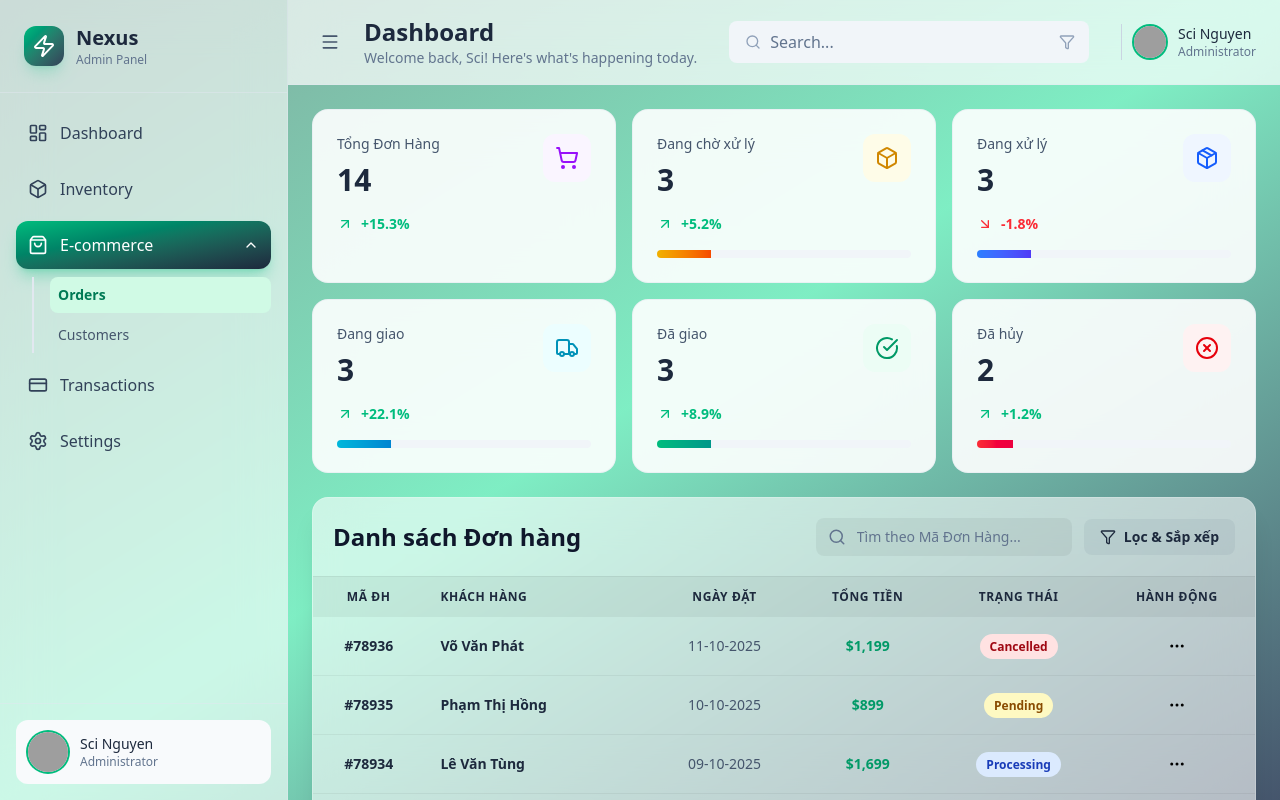
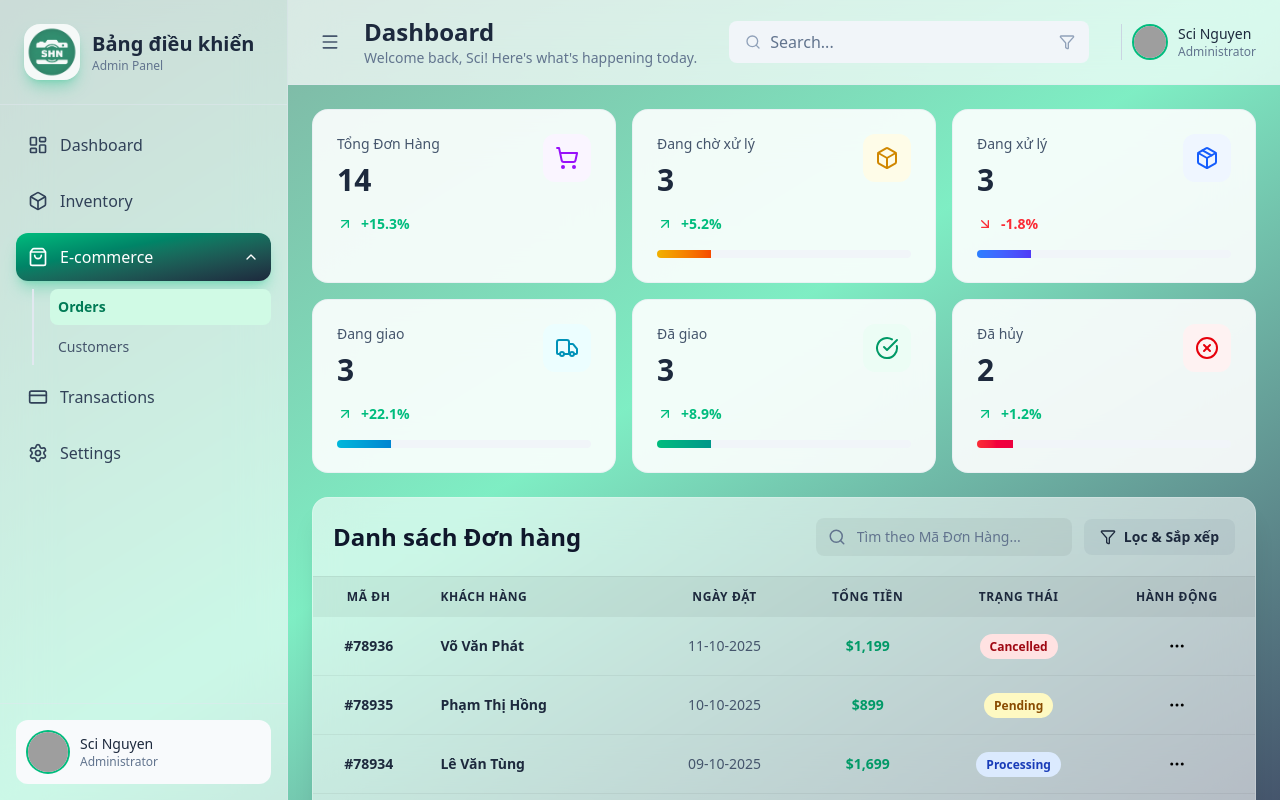
Before and after one commit to son3005/Web-Camera-Shop, a React (Vite) app in the folder frontend/: page /admin/orders in a window 1280 px wide. Built offline with nearby package versions, Linux system fonts and the light colour scheme; grey boxes are pictures that could not be loaded.

Commit message:
fix: chỉnh lại logo và thêm biến để thay đổi nhanh dữ liệu

```diff
--- a/frontend/src/components/layout/Admin/Header.jsx
+++ b/frontend/src/components/layout/Admin/Header.jsx
@@ -2,14 +2,14 @@
 import React from "react";
 import { Menu, Search, Filter, Sun, Moon } from "lucide-react";
 
-/**
- * Header component đã được sửa lại.
- * Nó không còn tự quản lý state 'theme' nữa.
- * Thay vào đó, nó nhận 'theme' và hàm 'onToggleTheme' từ props
- * do component cha (AdminLayout) truyền xuống.
- */
+
 function Header({ sidebarCollapsed, onToggleSidebar, theme, onToggleTheme }) {
 
+  const admin = {
+    name: "Sci Nguyen",
+    role: "Administrator",
+    avatar: "https://i.pinimg.com/1200x/1e/d0/2f/1ed02f1396fcf5662d0345aaeb408f18.jpg",
+  };
   // TOÀN BỘ LOGIC QUẢN LÝ THEME (useState, useEffect) ĐÃ BỊ XÓA BỎ KHỎI ĐÂY.
 
   return (
@@ -55,13 +55,13 @@ function Header({ sidebarCollapsed, onToggleSidebar, theme, onToggleTheme }) {
           {/* Thông tin người dùng */}
           <div className="flex items-center space-x-3 pl-3 border-l border-slate-300 dark:border-slate-700">
             <img
-              src="https://i.pinimg.com/1200x/1e/d0/2f/1ed02f1396fcf5662d0345aaeb408f18.jpg"
+              src={admin.avatar}
               alt="Avatar"
               className="w-8 h-8 rounded-full ring-2 ring-emerald-500"
             />
             <div className="hidden md:block">
-              <p className="text-sm font-medium text-slate-800 dark:text-slate-300">Sci Nguyen</p>
-              <p className="text-xs text-slate-500 dark:text-slate-400">Administrator</p>
+              <p className="text-sm font-medium text-slate-800 dark:text-slate-300">{admin.name}</p>
+              <p className="text-xs text-slate-500 dark:text-slate-400">{admin.role}</p>
             </div>
           </div>
         </div>
--- a/frontend/src/components/layout/Admin/Sidebar.jsx
+++ b/frontend/src/components/layout/Admin/Sidebar.jsx
@@ -2,10 +2,13 @@
 
 import React, { useState } from "react";
 import { NavLink, useLocation } from "react-router-dom";
+import logo from "../../../assets/images/Logo.png";
 import {
   Settings, LayoutDashboard, Users, ShoppingBag, Box,
   CreditCard, Zap, MessagesSquare, ChevronDown,
 } from "lucide-react";
+
+
 
 // Dữ liệu menu không thay đổi
 const menuItems = [
@@ -30,10 +33,16 @@ const menuItems = [
   { id: "settings", path: "/admin/settings", icon: Settings, label: "Settings" },
 ];
 
-const avatar = "https://i.pinimg.com/736x/18/70/a0/1870a0c007dde45c3055ad5340ad09d3.jpg";
+
 
 function Sidebar({ collapsed }) {
   // --- KHÔI PHỤC LẠI LOGIC GỐC: cho phép mở nhiều submenu ---
+  const admin = {
+    name: "Sci Nguyen",
+    role: "Administrator",
+    avatar: "https://i.pinimg.com/1200x/1e/d0/2f/1ed02f1396fcf5662d0345aaeb408f18.jpg",
+  };
+
   const [expandedItems, setExpandedItems] = useState(new Set(["ecommerce"]));
   const { pathname } = useLocation();
 
@@ -58,13 +67,19 @@ function Sidebar({ collapsed }) {
     >
       <div className="p-6 border-b border-slate-200/50 dark:border-slate-800">
         <div className="flex items-center space-x-3">
-          <div className="w-10 h-10 bg-gradient-to-br from-emerald-500 to-slate-700 rounded-xl
-                        flex items-center justify-center shadow-lg shadow-emerald-500/20">
-            <Zap className="w-6 h-6 text-white" />
-          </div>
+          <div className="w-14 h-14 bg-white/80 rounded-2xl
+              flex items-center justify-center shadow-lg shadow-emerald-500/30 overflow-hidden">
+              <img
+                src={logo}
+                alt="Logo"
+                className={`object-contain transition-all duration-300 ${
+                  collapsed ? "w-10 h-10" : "w-48 h-16"
+                }`}
+              />
+            </div>
           {!collapsed && (
             <div>
-              <h1 className="text-xl font-bold text-slate-800 dark:text-white">Nexus</h1>
+              <h1 className="text-xl font-bold text-slate-800 dark:text-white">Bảng điều khiển</h1>
               <p className="text-xs text-slate-500 dark:text-slate-400">Admin Panel</p>
             </div>
           )}
@@ -160,10 +175,10 @@ function Sidebar({ collapsed }) {
       {!collapsed && (
         <div className="p-4 border-t border-slate-200/50 dark:border-slate-800">
           <div className="flex items-center space-x-3 p-3 rounded-xl bg-slate-50 dark:bg-slate-800/50">
-            <img src={`${avatar}`} alt="user" className="w-10 h-10 rounded-full ring-2 ring-emerald-500" />
+            <img src={`${admin.avatar}`} alt="admin" className="w-10 h-10 rounded-full ring-2 ring-emerald-500" />
             <div className="flex-1 min-w-0">
-              <p className="text-sm font-medium text-slate-800 dark:text-white truncate">Sci Nguyen</p>
-              <p className="text-xs text-slate-500 dark:text-slate-400 truncate">Administrator</p>
+              <p className="text-sm font-medium text-slate-800 dark:text-white truncate">{admin.name}</p>
+              <p className="text-xs text-slate-500 dark:text-slate-400 truncate">{admin.role}</p>
             </div>
           </div>
         </div>
```
Also changed, not shown: frontend/src/assets/images/Logo.png (added).
